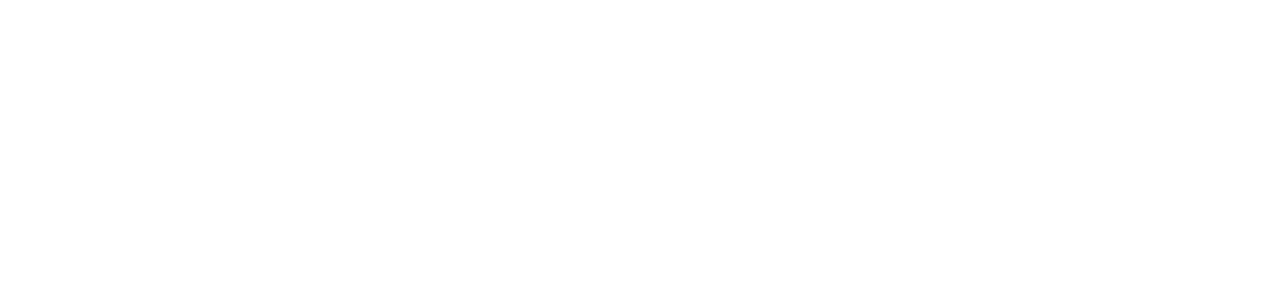
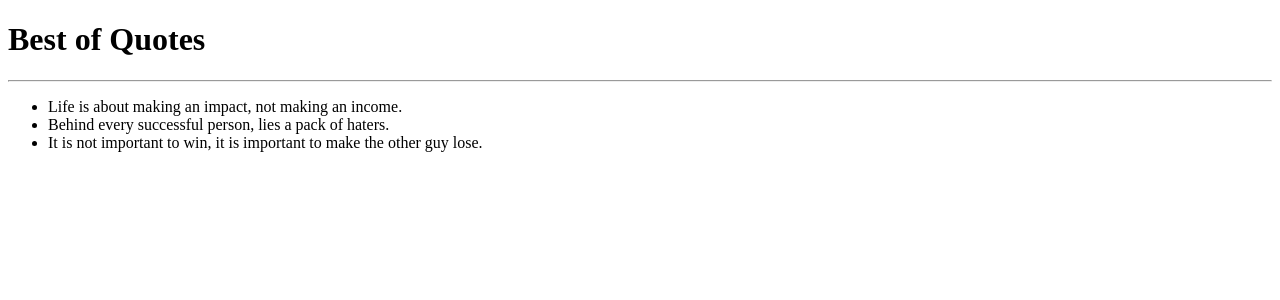
Before and after one commit to tonyguthiga/Best-of-Quotes, an Angular app: page / in a window 1280 px wide. Shown: the top 300 px of the page. Built offline with nearby package versions, Linux system fonts and the light colour scheme.

Commit message:
Delete h1 title, add component link

```diff
--- a/src/app/app.component.html
+++ b/src/app/app.component.html
@@ -1 +1 @@
-<h1>{{title}}</h1>
+<app-quote></app-quote>
```
